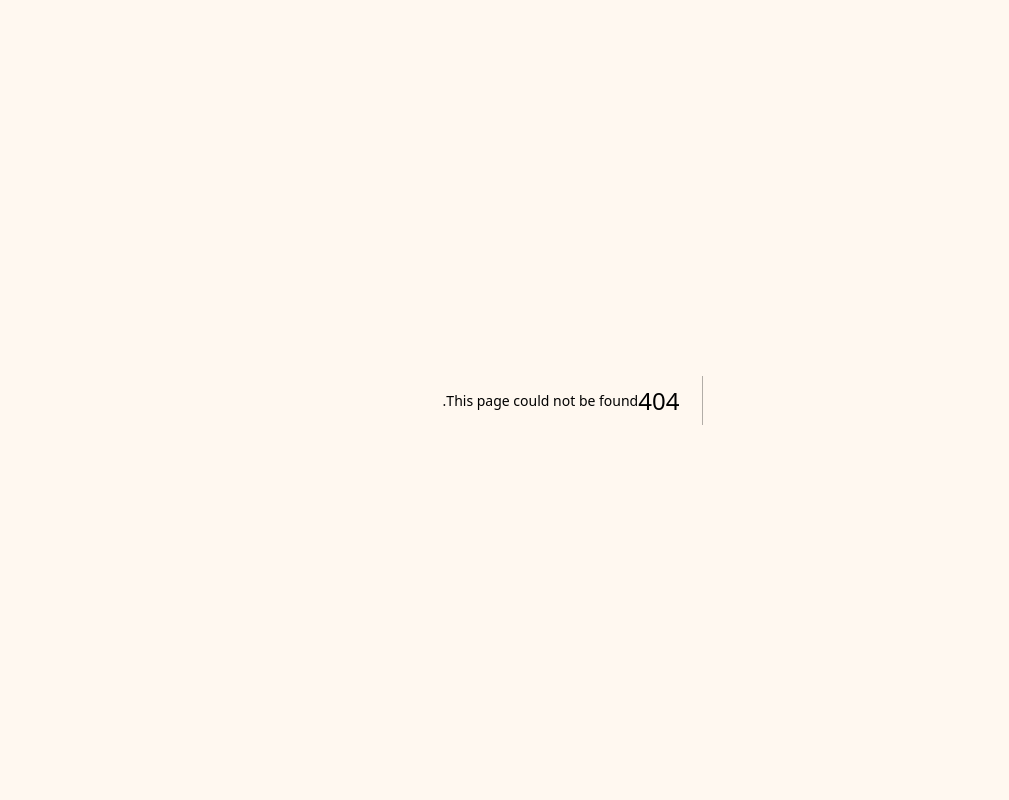
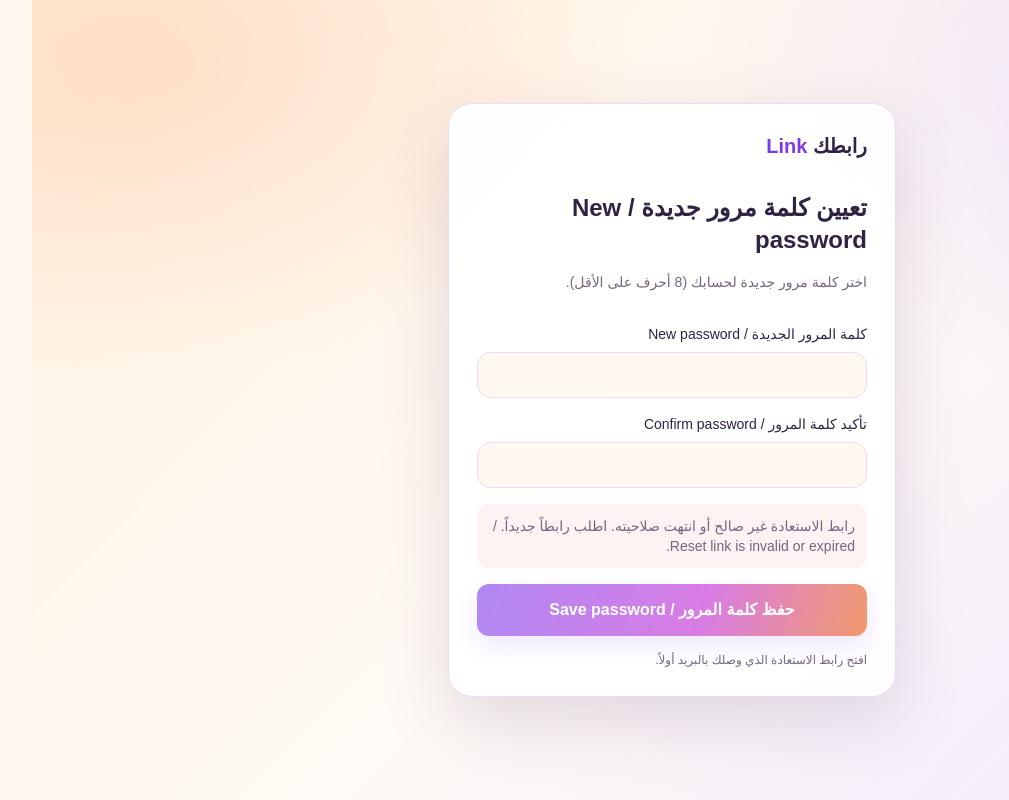
Before and after one commit to zainmuawiyah123-png/smart_link, a Next.js app: page /auth/reset-password in a window 1280 px wide. Before the commit this address had no page. Shown: the whole page, without its empty margins (99-1108 px from the left). Built offline with nearby package versions, Linux system fonts and the light colour scheme; no server answers.

Commit message:
Add password reset page

```diff
--- /dev/null
+++ b/app/auth/reset-password/page.tsx
@@ -0,0 +1,66 @@
+"use client";
+
+import { FormEvent, useEffect, useState } from "react";
+import { useRouter } from "next/navigation";
+import Link from "next/link";
+import { createClient } from "@/lib/supabase/client";
+
+export default function ResetPasswordPage() {
+  const router = useRouter();
+  const [password, setPassword] = useState("");
+  const [confirm, setConfirm] = useState("");
+  const [busy, setBusy] = useState(false);
+  const [ready, setReady] = useState(false);
+  const [error, setError] = useState("");
+  const [message, setMessage] = useState("");
+
+  useEffect(() => {
+    const supabase = createClient();
+    supabase.auth.getSession().then(({ data }) => {
+      setReady(Boolean(data.session));
+      if (!data.session) setError("رابط الاستعادة غير صالح أو انتهت صلاحيته. اطلب رابطاً جديداً. / Reset link is invalid or expired.");
+    });
+    const { data: listener } = supabase.auth.onAuthStateChange((event, session) => {
+      if (event === "PASSWORD_RECOVERY" || session) setReady(true);
+    });
+    return () => listener.subscription.unsubscribe();
+  }, []);
+
+  async function submit(event: FormEvent<HTMLFormElement>) {
+    event.preventDefault();
+    setError(""); setMessage("");
+    if (password.length < 8) { setError("كلمة المرور يجب ألا تقل عن 8 أحرف."); return; }
+    if (password !== confirm) { setError("كلمتا المرور غير متطابقتين."); return; }
+    setBusy(true);
+    try {
+      const supabase = createClient();
+      const { error: updateError } = await supabase.auth.updateUser({ password });
+      if (updateError) throw updateError;
+      setMessage("تم تحديث كلمة المرور. جارٍ فتح حسابك...");
+      router.replace("/dashboard");
+      router.refresh();
+    } catch (e) {
+      setError(e instanceof Error ? e.message : "تعذر تحديث كلمة المرور.");
+    } finally { setBusy(false); }
+  }
+
+  return <main dir="rtl" className="flex min-h-screen items-center justify-center bg-[#f4f7fb] px-5 py-12 text-slate-800">
+    <section className="w-full max-w-md rounded-3xl border border-slate-200 bg-white p-7 shadow-2xl">
+      <Link href="/" className="text-xl font-black">رابطك <span className="text-teal-700">Link</span></Link>
+      <h1 className="mt-8 text-2xl font-black">تعيين كلمة مرور جديدة / New password</h1>
+      <p className="mt-3 text-sm leading-7 text-slate-600">اختر كلمة مرور جديدة لحسابك (8 أحرف على الأقل).</p>
+      <form onSubmit={submit} className="mt-7 space-y-4">
+        <label className="block text-sm">كلمة المرور الجديدة / New password
+          <input type="password" required minLength={8} autoComplete="new-password" value={password} onChange={e=>setPassword(e.target.value)} className="mt-2 w-full rounded-xl border border-slate-200 bg-slate-50 px-4 py-3 outline-none focus:border-teal-400" />
+        </label>
+        <label className="block text-sm">تأكيد كلمة المرور / Confirm password
+          <input type="password" required minLength={8} autoComplete="new-password" value={confirm} onChange={e=>setConfirm(e.target.value)} className="mt-2 w-full rounded-xl border border-slate-200 bg-slate-50 px-4 py-3 outline-none focus:border-teal-400" />
+        </label>
+        {error && <p role="alert" className="rounded-xl bg-red-50 p-3 text-sm text-red-600">{error}</p>}
+        {message && <p role="status" className="rounded-xl bg-emerald-50 p-3 text-sm text-emerald-700">{message}</p>}
+        <button disabled={busy || !ready} className="w-full rounded-xl bg-teal-600 px-5 py-3.5 font-bold text-white disabled:opacity-60">{busy ? "جارٍ الحفظ..." : "حفظ كلمة المرور / Save password"}</button>
+      </form>
+      {!ready && <p className="mt-4 text-xs text-slate-500">افتح رابط الاستعادة الذي وصلك بالبريد أولاً.</p>}
+    </section>
+  </main>;
+}
```
